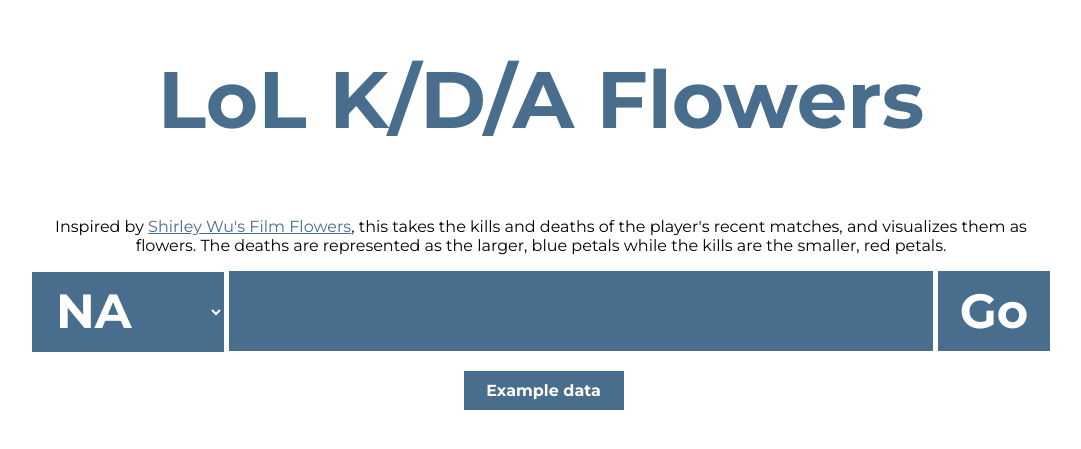
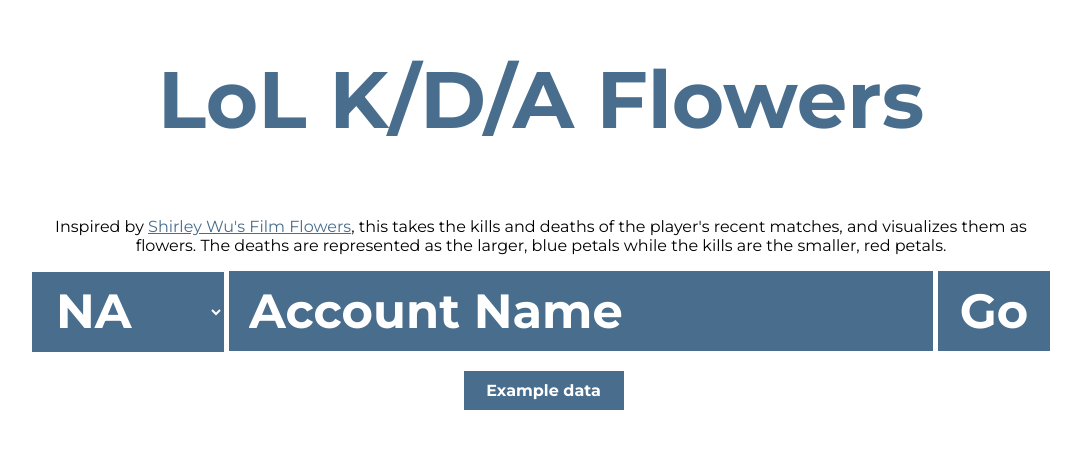
Before and after one commit to Kevinjchang98/lol-stats-flowers, a React (Create React App) app: page / in a window 1280 px wide. Shown: the part 103-552 px from the top of the page, without its empty margins (99-1180 px from the left). Built offline with nearby package versions, Linux system fonts and the light colour scheme.

Commit message:
add placeholder text to form input box

```diff
--- a/src/Components/Form/Form.jsx
+++ b/src/Components/Form/Form.jsx
@@ -46,7 +46,7 @@
 					</option>
 				</select>
 
-				<input type="text" name="accountName" ref={register()} />
+				<input type="text" name="accountName" placeholder="Account Name" ref={register()} />
 				<button type="submit">Go</button>
 			</form>
 
--- a/src/index.css
+++ b/src/index.css
@@ -71,6 +71,10 @@
 	max-width: 800px;
 }
 
+input[type=text]::placeholder {
+	color: white;
+}
+
 button[type=submit] {
 	width: 7rem;
 	padding: 10px 20px;
```
